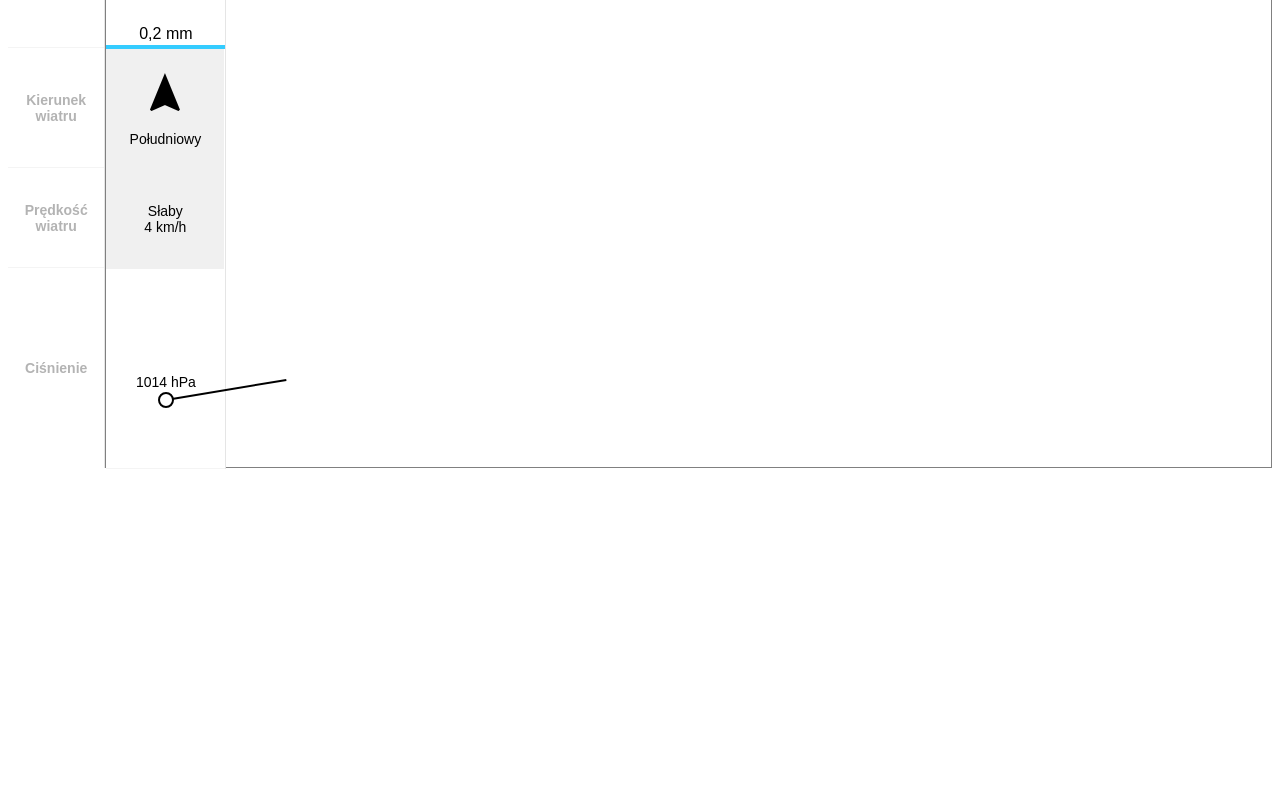
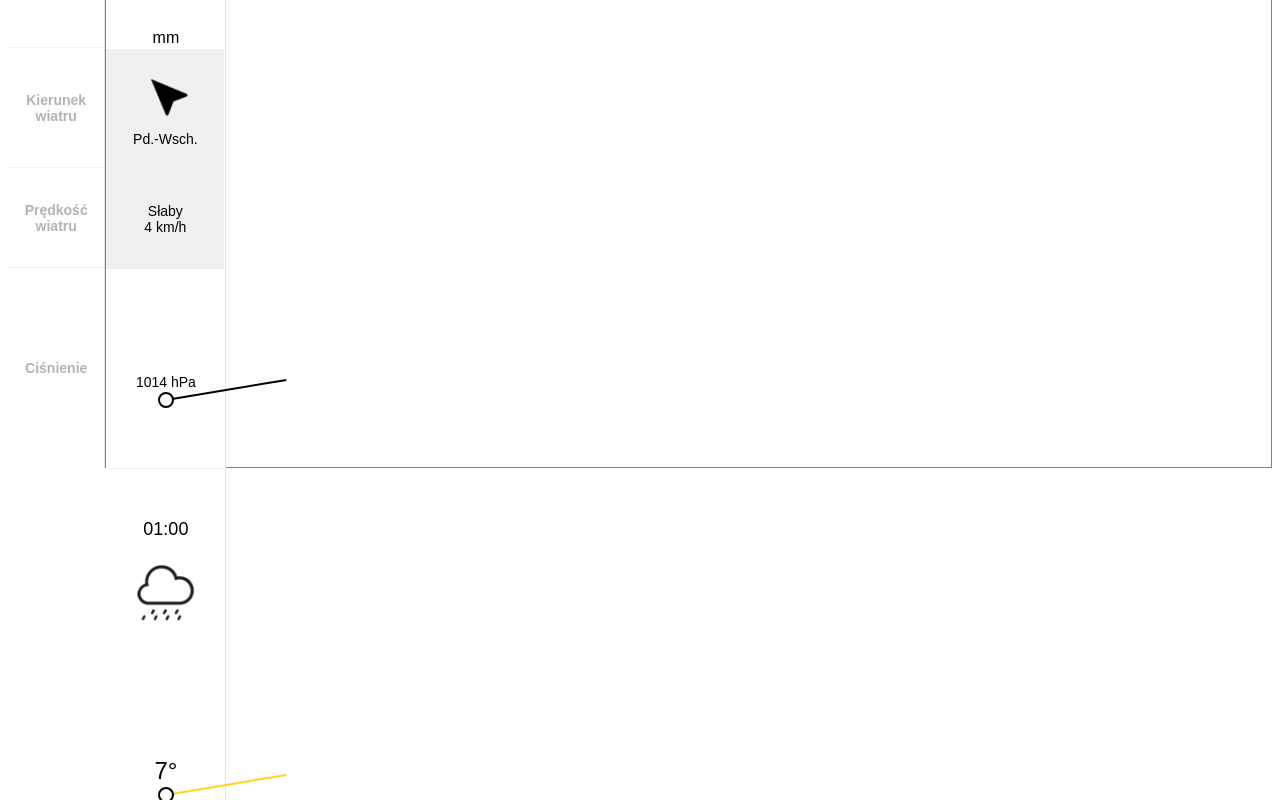
Before and after one commit to MaciekSznu/weather_widget, a Vue app: page / in a window 1280 px wide. Shown: the part 460-1260 px from the top of the page. Before the commit the page ends 936 px from the top, so only its background shows below. Built offline with nearby package versions, Linux system fonts and the light colour scheme.

Commit message:
Add v-for to render columns

```diff
--- a/src/App.vue
+++ b/src/App.vue
@@ -3,15 +3,17 @@
     <LegendColumn />
     <div class="columnsWrapper">
       <Column
-        :day="day"
+        v-for="weather in weatherData"
+        :key="weather.index"
+        :day="weather.day"
         :showDayName="showDayName"
-        :hour="hour"
-        :forecast_icon="forecast_icon"
-        :temperature="temperature"
-        :rain="rain"
-        :wind_direction="wind_direction"
-        :wind_speed="wind_speed"
-        :preasure="preasure"
+        :hour="weather.hour"
+        :forecast_icon="weather.forecast_icon"
+        :temperature="weather.temperature"
+        :rain="weather.rain"
+        :wind_direction="weather.wind_direction"
+        :wind_speed="weather.wind_speed"
+        :preasure="weather.preasure"
         :height="fillHeight"
         :rotate="windDirectionRotate"
         :tempCircleBottom="tempCircleBottom"
@@ -30,6 +32,7 @@
 <script>
 import Column from "./components/Column";
 import LegendColumn from "./components/LegendColumn";
+import { weatherData } from "../src/assets/weatherData";
 
 export default {
   name: "App",
@@ -39,17 +42,18 @@ export default {
   },
   data() {
     return {
-      day: "Dzisiaj",
-      hour: "00:00",
-      forecast_icon: require("../src/assets/cloud.png"),
-      temperature: "7",
-      rain: "0,2",
-      wind_direction: "Południowy",
-      wind_speed: {
-        description: "Słaby",
-        number: "4"
-      },
-      preasure: "1014",
+      weatherData,
+      // day: "Dzisiaj",
+      // hour: "00:00",
+      // forecast_icon: require("../src/assets/cloud.png"),
+      // temperature: "7",
+      // rain: "0,2",
+      // wind_direction: "Południowy",
+      // wind_speed: {
+      //   description: "Słaby",
+      //   number: "4"
+      // },
+      // preasure: "1014",
       showDay: false
     };
   },
@@ -58,13 +62,14 @@ export default {
       return this.hour === "00:00" ? true : false;
     },
     fillHeight() {
+      console.log(this);
       let fillHeight =
-        parseFloat(this.rain.replace(",", ".").replace(" ", "")) * 20;
+        parseFloat(this.weatherData[0].rain.replace(",", ".").replace(" ", "")) * 20;
       return fillHeight;
     },
     tempCircleBottom() {
       // dodać warunek tak aby nie wychodziło poza kontener
-      let tempCircleBottom = parseFloat(this.temperature) * 10 - 24;
+      let tempCircleBottom = parseFloat(this.weatherData[0].temperature) * 10 - 24;
       return tempCircleBottom;
     },
     tempDescriptionBottom() {
@@ -90,7 +95,7 @@ export default {
     },
     preasureCircleBottom() {
       // dodać warunek tak aby nie wychodziło poza kontener
-      let tempCircleBottom = (parseFloat(this.preasure) - 1000) * 10 - 80;
+      let tempCircleBottom = (parseFloat(this.weatherData[0].preasure) - 1000) * 10 - 80;
       return tempCircleBottom;
     },
     preasureDescriptionBottom() {
@@ -115,7 +120,7 @@ export default {
       return preasureLineLength;
     },
     windDirectionRotate() {
-      let direction = this.wind_direction;
+      let direction = this.weatherData[0].wind_direction;
       let windDirectionRotate;
       if (direction === "Południowy") {
         windDirectionRotate = 0;
--- a/src/assets/weatherData.js
+++ b/src/assets/weatherData.js
@@ -1,8 +1,8 @@
-export const weatherData = {
-  item001: {
+export const weatherData = [
+  {
     day: "Dzisiaj",
     hour: "00:00",
-    forecast_icon: require("../src/assets/cloud.png"),
+    forecast_icon: require("./cloud.png"),
     temperature: "7",
     rain: "",
     wind_direction: "Pd.-Wsch.",
@@ -12,10 +12,10 @@ export const weatherData = {
     },
     preasure: "1014"
   },
-  item002: {
+  {
     day: "Dzisiaj",
     hour: "01:00",
-    forecast_icon: require("../src/assets/cloud.png"),
+    forecast_icon: require("./cloud.png"),
     temperature: "7",
     rain: "",
     wind_direction: "Pd.-Wsch.",
@@ -25,10 +25,10 @@ export const weatherData = {
     },
     preasure: "1014"
   },
-  item003: {
+  {
     day: "Dzisiaj",
     hour: "02:00",
-    forecast_icon: require("../src/assets/cloud.png"),
+    forecast_icon: require("./cloud.png"),
     temperature: "7",
     rain: "0,2",
     wind_direction: "Południowy",
@@ -38,10 +38,10 @@ export const weatherData = {
     },
     preasure: "1013"
   },
-  item004: {
+  {
     day: "Dzisiaj",
     hour: "03:00",
-    forecast_icon: require("../src/assets/cloud.png"),
+    forecast_icon: require("./cloud.png"),
     temperature: "7",
     rain: "0,4",
     wind_direction: "Pd.-Zach.",
@@ -51,10 +51,10 @@ export const weatherData = {
     },
     preasure: "1013"
   },
-  item005: {
+  {
     day: "Dzisiaj",
     hour: "04:00",
-    forecast_icon: require("../src/assets/cloud.png"),
+    forecast_icon: require("./cloud.png"),
     temperature: "7",
     rain: "0,9",
     wind_direction: "Zachodni",
@@ -64,10 +64,10 @@ export const weatherData = {
     },
     preasure: "1012"
   },
-  item006: {
+  {
     day: "Dzisiaj",
     hour: "05:00",
-    forecast_icon: require("../src/assets/cloud.png"),
+    forecast_icon: require("./cloud.png"),
     temperature: "7",
     rain: "0,9",
     wind_direction: "Zachodni",
@@ -77,10 +77,10 @@ export const weatherData = {
     },
     preasure: "1012"
   },
-  item007: {
+  {
     day: "Dzisiaj",
     hour: "06:00",
-    forecast_icon: require("../src/assets/cloud.png"),
+    forecast_icon: require("./cloud.png"),
     temperature: "6",
     rain: "0,8",
     wind_direction: "Zachodni",
@@ -90,10 +90,10 @@ export const weatherData = {
     },
     preasure: "1012"
   },
-  item008: {
+  {
     day: "Dzisiaj",
     hour: "07:00",
-    forecast_icon: require("../src/assets/cloud.png"),
+    forecast_icon: require("./cloud.png"),
     temperature: "7",
     rain: "0,4",
     wind_direction: "Zachodni",
@@ -103,10 +103,10 @@ export const weatherData = {
     },
     preasure: "1012"
   },
-  item009: {
+  {
     day: "Dzisiaj",
     hour: "08:00",
-    forecast_icon: require("../src/assets/cloud.png"),
+    forecast_icon: require("./cloud.png"),
     temperature: "8",
     rain: "0,2",
     wind_direction: "Pn.-Zach.",
@@ -116,10 +116,10 @@ export const weatherData = {
     },
     preasure: "1013"
   },
-  item010: {
+  {
     day: "Dzisiaj",
     hour: "09:00",
-    forecast_icon: require("../src/assets/cloud.png"),
+    forecast_icon: require("./cloud.png"),
     temperature: "9",
     rain: "0,3",
     wind_direction: "Pn.-Zach.",
@@ -129,10 +129,10 @@ export const weatherData = {
     },
     preasure: "1013"
   },
-  item011: {
+  {
     day: "Dzisiaj",
     hour: "10:00",
-    forecast_icon: require("../src/assets/cloud.png"),
+    forecast_icon: require("./cloud.png"),
     temperature: "10",
     rain: "0,2",
     wind_direction: "Pn.-Zach.",
@@ -142,10 +142,10 @@ export const weatherData = {
     },
     preasure: "1014"
   },
-  item012: {
+  {
     day: "Dzisiaj",
     hour: "11:00",
-    forecast_icon: require("../src/assets/cloud.png"),
+    forecast_icon: require("./cloud.png"),
     temperature: "10",
     rain: "0,2",
     wind_direction: "Pn.-Zach.",
@@ -155,10 +155,10 @@ export const weatherData = {
     },
     preasure: "1014"
   },
-  item013: {
+  {
     day: "Dzisiaj",
     hour: "12:00",
-    forecast_icon: require("../src/assets/cloud.png"),
+    forecast_icon: require("./cloud.png"),
     temperature: "11",
     rain: "",
     wind_direction: "Pn.-Zach.",
@@ -168,10 +168,10 @@ export const weatherData = {
     },
     preasure: "1014"
   },
-  item014: {
+  {
     day: "Dzisiaj",
     hour: "13:00",
-    forecast_icon: require("../src/assets/cloud.png"),
+    forecast_icon: require("./cloud.png"),
     temperature: "12",
     rain: "",
     wind_direction: "Zachodni",
@@ -181,10 +181,10 @@ export const weatherData = {
     },
     preasure: "1013"
   },
-  item015: {
+  {
     day: "Dzisiaj",
     hour: "14:00",
-    forecast_icon: require("../src/assets/cloud.png"),
+    forecast_icon: require("./cloud.png"),
     temperature: "11",
     rain: "",
     wind_direction: "Zachodni",
@@ -194,4 +194,4 @@ export const weatherData = {
     },
     preasure: "1013"
   }
-};
+];
```
